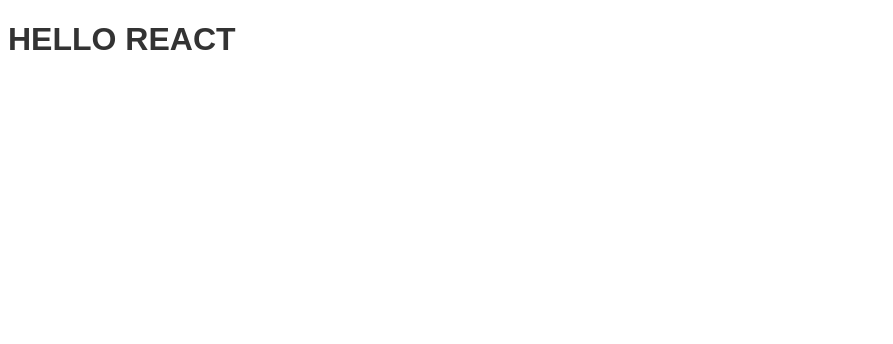
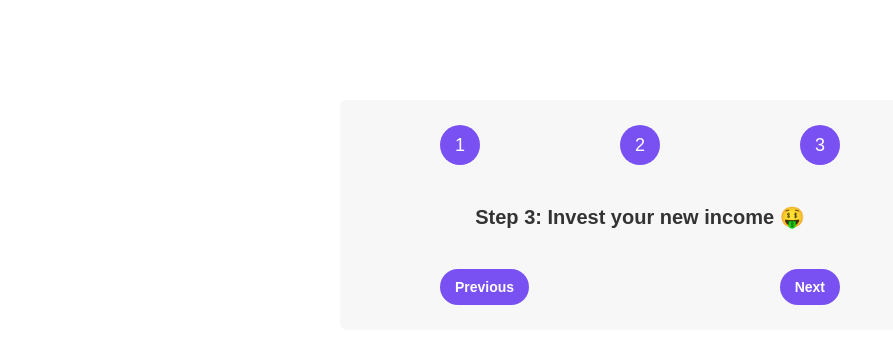
Before and after one commit to gtzjesus/Steps, a JavaScript app: page / in a window 1280 px wide. Shown: the top 344 px of the page, without its empty margins (0-893 px from the left). Built offline with nearby package versions, Linux system fonts and the light colour scheme; the HTML template or start-up script is replaced by a standard one.

Commit message:
Step Components Implementation🔥

```diff
--- a/src/App.js
+++ b/src/App.js
@@ -1,7 +1,28 @@
+const messages = [
+  'Learn React ⚛️',
+  'Apply for jobs 💼',
+  'Invest your new income 🤑',
+];
 export default function App() {
+  const step = 3;
   return (
-    <div className="root">
-      <h1>HELLO REACT</h1>
+    <div className="steps">
+      <div className="numbers">
+        <div className={`${step >= 1 ? 'active' : ''}`}>1</div>
+        <div className={`${step >= 2 ? 'active' : ''}`}>2</div>
+        <div className={`${step >= 3 ? 'active' : ''}`}>3</div>
+      </div>
+      <p className="message">
+        Step {step}: {messages[step - 1]}
+      </p>
+      <div className="buttons">
+        <button style={{ backgroundColor: '#7950f2', color: '#fff' }}>
+          Previous
+        </button>
+        <button style={{ backgroundColor: '#7950f2', color: '#fff' }}>
+          Next
+        </button>
+      </div>
     </div>
   );
 }
```
Also changed, not shown: src/index.css (+0 -8 lines).
